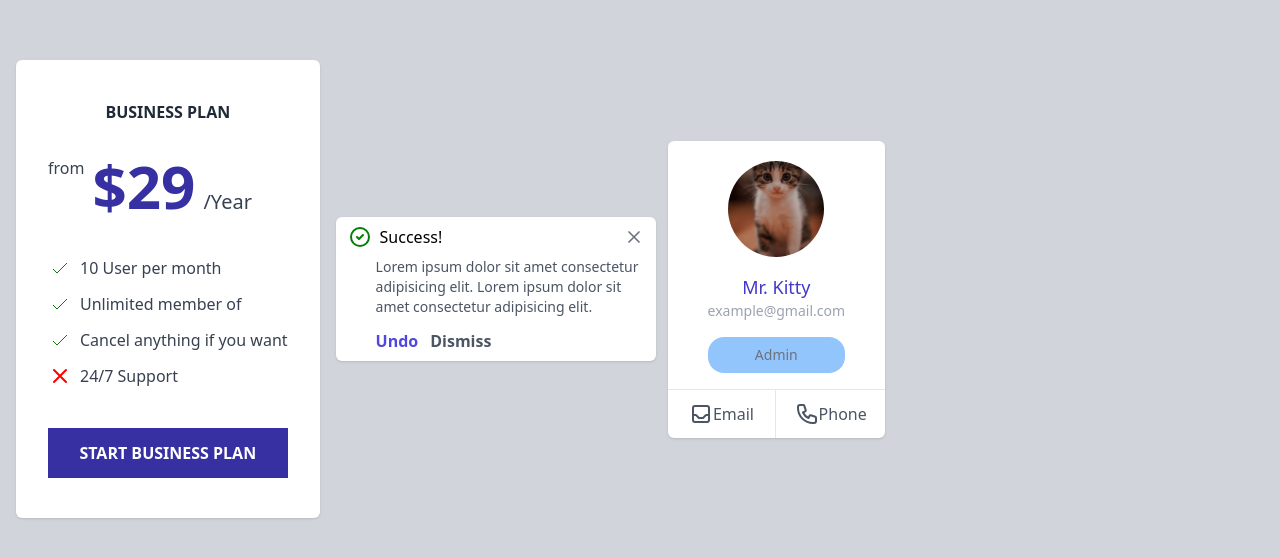
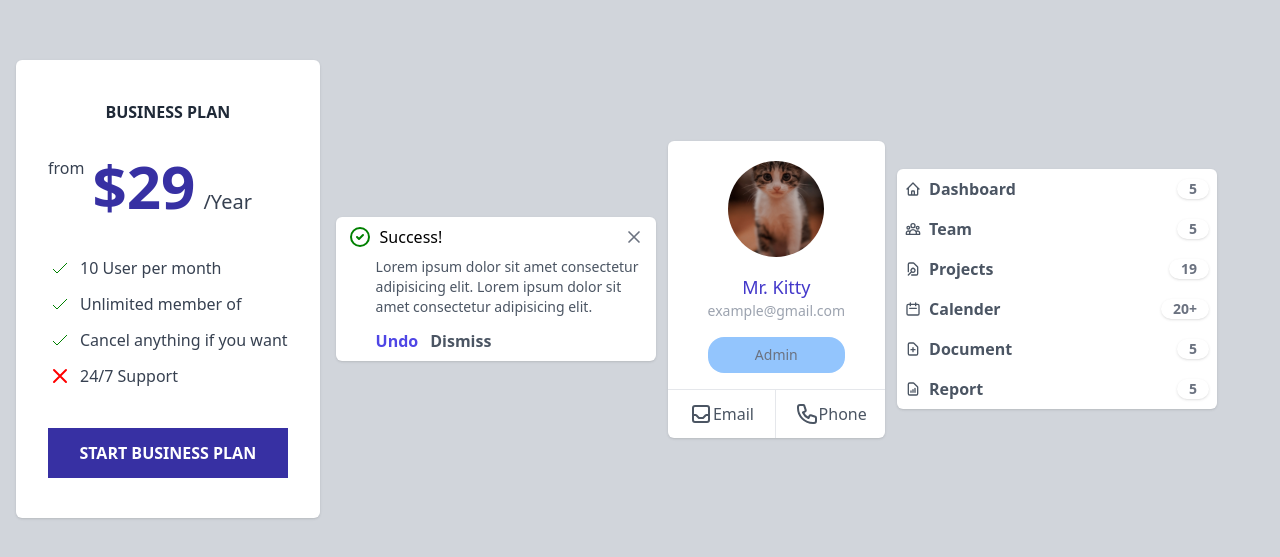
Before and after one commit to sujitsarkar2001/tailwind-css, a website: page src/index.html in a window 1280 px wide. Shown: the part 111-668 px from the top of the page. Drawn offline with Linux system fonts and the light colour scheme.

Commit message:
Dashboard layout design

```diff
--- a/src/index.html
+++ b/src/index.html
@@ -107,5 +107,66 @@
         </div>
 
     </div>
+
+    <div class="bg-white w-full max-w-xs shadow rounded-md ml-3">
+        <ul>
+            <li>
+                <a href="" class="flex p-2 items-center font-semibold text-gray-600 hover:bg-blue-100">
+                    <svg xmlns="http://www.w3.org/2000/svg" class="h-4 w-4 mr-2" fill="none" viewBox="0 0 24 24" stroke="currentColor" stroke-width="2">
+                        <path stroke-linecap="round" stroke-linejoin="round" d="M3 12l2-2m0 0l7-7 7 7M5 10v10a1 1 0 001 1h3m10-11l2 2m-2-2v10a1 1 0 01-1 1h-3m-6 0a1 1 0 001-1v-4a1 1 0 011-1h2a1 1 0 011 1v4a1 1 0 001 1m-6 0h6" />
+                    </svg>
+                    <span>Dashboard</span>
+                    <div class="ml-auto text-sm rounded-xl bg-white shadow text-gray-500 text-center px-3">5</div>
+                </a>
+            </li>
+            <li>
+                <a href="" class="flex p-2 items-center font-semibold text-gray-600 hover:bg-blue-100">
+                    <svg xmlns="http://www.w3.org/2000/svg" class="h-4 w-4 mr-2" fill="none" viewBox="0 0 24 24" stroke="currentColor" stroke-width="2">
+                        <path stroke-linecap="round" stroke-linejoin="round" d="M17 20h5v-2a3 3 0 00-5.356-1.857M17 20H7m10 0v-2c0-.656-.126-1.283-.356-1.857M7 20H2v-2a3 3 0 015.356-1.857M7 20v-2c0-.656.126-1.283.356-1.857m0 0a5.002 5.002 0 019.288 0M15 7a3 3 0 11-6 0 3 3 0 016 0zm6 3a2 2 0 11-4 0 2 2 0 014 0zM7 10a2 2 0 11-4 0 2 2 0 014 0z" />
+                    </svg>
+                    <span>Team</span>
+                    <div class="ml-auto text-sm rounded-xl bg-white shadow text-gray-500 text-center px-3">5</div>
+                </a>
+            </li>
+            <li>
+                <a href="" class="flex p-2 items-center font-semibold text-gray-600 hover:bg-blue-100">
+                    <svg xmlns="http://www.w3.org/2000/svg" class="h-4 w-4 mr-2" fill="none" viewBox="0 0 24 24" stroke="currentColor" stroke-width="2">
+                        <path stroke-linecap="round" stroke-linejoin="round" d="M10 21h7a2 2 0 002-2V9.414a1 1 0 00-.293-.707l-5.414-5.414A1 1 0 0012.586 3H7a2 2 0 00-2 2v11m0 5l4.879-4.879m0 0a3 3 0 104.243-4.242 3 3 0 00-4.243 4.242z" />
+                    </svg>
+                    <span>Projects</span>
+                    <div class="ml-auto text-sm rounded-xl bg-white shadow text-gray-500 text-center px-3">19</div>
+                </a>
+            </li>
+            <li>
+                <a href="" class="flex p-2 items-center font-semibold text-gray-600 hover:bg-blue-100">
+                    <svg xmlns="http://www.w3.org/2000/svg" class="h-4 w-4 mr-2" fill="none" viewBox="0 0 24 24" stroke="currentColor" stroke-width="2">
+                        <path stroke-linecap="round" stroke-linejoin="round" d="M8 7V3m8 4V3m-9 8h10M5 21h14a2 2 0 002-2V7a2 2 0 00-2-2H5a2 2 0 00-2 2v12a2 2 0 002 2z" />
+                    </svg>
+                    <span>Calender</span>
+                    <div class="ml-auto text-sm rounded-xl bg-white shadow text-gray-500 text-center px-3">20+</div>
+                </a>
+            </li>
+            <li>
+                <a href="" class="flex p-2 items-center font-semibold text-gray-600 hover:bg-blue-100">
+                    <svg xmlns="http://www.w3.org/2000/svg" class="h-4 w-4 mr-2" fill="none" viewBox="0 0 24 24" stroke="currentColor" stroke-width="2">
+                        <path stroke-linecap="round" stroke-linejoin="round" d="M9 13h6m-3-3v6m5 5H7a2 2 0 01-2-2V5a2 2 0 012-2h5.586a1 1 0 01.707.293l5.414 5.414a1 1 0 01.293.707V19a2 2 0 01-2 2z" />
+                    </svg>
+                    <span>Document</span>
+                    <div class="ml-auto text-sm rounded-xl bg-white shadow text-gray-500 text-center px-3">5</div>
+                </a>
+            </li>
+            <li>
+                <a href="" class="flex p-2 items-center font-semibold text-gray-600 hover:bg-blue-100">
+                    <svg xmlns="http://www.w3.org/2000/svg" class="h-4 w-4 mr-2" fill="none" viewBox="0 0 24 24" stroke="currentColor" stroke-width="2">
+                        <path stroke-linecap="round" stroke-linejoin="round" d="M9 17v-2m3 2v-4m3 4v-6m2 10H7a2 2 0 01-2-2V5a2 2 0 012-2h5.586a1 1 0 01.707.293l5.414 5.414a1 1 0 01.293.707V19a2 2 0 01-2 2z" />
+                    </svg>
+                    <span>Report</span>
+                    <div class="ml-auto text-sm rounded-xl bg-white shadow text-gray-500 text-center px-3">5</div>
+                </a>
+            </li>
+        </ul>
+    </div>
+
+
 </body>
 </html>
--- a/src/style.css
+++ b/src/style.css
@@ -1,3 +1,12 @@
 @tailwind base;
 @tailwind components;
 @tailwind utilities;
+
+@media (max-width: 992px) {
+    aside {
+        @apply -left-72 overflow-hidden
+    }
+    aside.active {
+        @apply left-0 w-72
+    }
+}
```
Also changed, not shown: src/dashboard.html (added, +104 -0 lines), dist/style.css, src/pricing-card.html (deleted).
